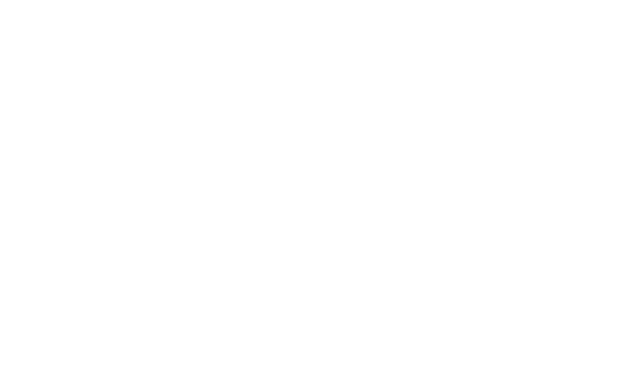
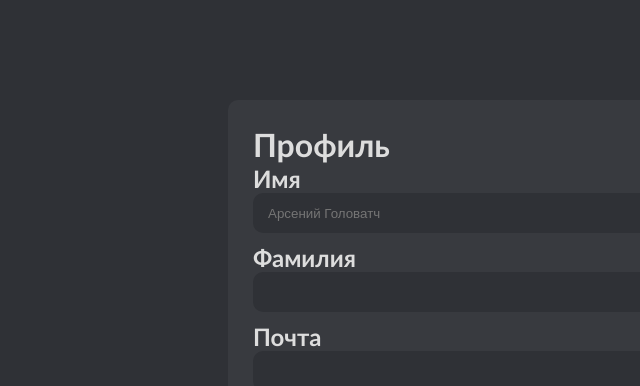
Before and after one commit to di-neh/project, a React (Vite) app in the folder react project/vite-project/: page /profile in a window 1280 px wide. Before the commit this address had no page. Shown: the top 386 px of the page, without its empty margins (156-796 px from the left). Built offline with nearby package versions, Linux system fonts and the light colour scheme.

Commit message:
reborn front part 1

```diff
--- a/react project/vite-project/src/App.tsx
+++ b/react project/vite-project/src/App.tsx
@@ -3,11 +3,13 @@
 import ToDoConteiner from "./components/ToDo/ToDoConteiner.tsx";
 // import styled from "styled-components";
 import Testicula from "./components/auth/Testicula.tsx";
-
+import Profile from "./components/profile/Profile.tsx";
+import Global from "./components/auth/Global.tsx";
 // const AppWrapper = styled.div`
 //   min-height: 100vh;
 //   background: #9b9a9a;
 // `
+
 
 function App() {
 
@@ -17,7 +19,10 @@
       <Routes>
         <Route  path="/main" Component={ToDoConteiner} />
         <Route  path="/auth" Component={Testicula} />
+          <Route  path="/profile" Component={Profile} />
+
       </Routes>
+        <Global></Global>
     </BrowserRouter>
   )
 }
--- a/react project/vite-project/src/components/ToDo/BolvankaKrugTitle.tsx
+++ b/react project/vite-project/src/components/ToDo/BolvankaKrugTitle.tsx
@@ -1,4 +1,5 @@
 import styled from "styled-components";
+import Input from "../auth/Input.tsx";
 
 
 const DivKrug = styled.div`
@@ -9,16 +10,16 @@
     padding: 5px;
 
 `
-const Input = styled.input`
-  background-color: black;
-  width: 100%;
-  border: 0px;
-  text-align:center;
-  color: white;
-  &:focus{
-    outline: none;
-  }
-`
+// const Input = styled.input`
+//   background-color: black;
+//   width: 100%;
+//   border: 0px;
+//   text-align:center;
+//   color: white;
+//   &:focus{
+//     outline: none;
+//   }
+// `
 
 interface IBolvankaKrugTitleProps{
     onInputChange : (value: string) => void;
@@ -35,7 +36,7 @@
     return (
         <>
             <DivKrug>
-                <Input  onChange={handleInputChange} placeholder="Без названия" value = {title}></Input>
+                <Input  onChange={handleInputChange} ph="Без названия" value = {title}></Input>
             </DivKrug>
         </>
     );
--- a/react project/vite-project/src/components/auth/Enter.tsx
+++ b/react project/vite-project/src/components/auth/Enter.tsx
@@ -4,9 +4,11 @@
 import axios from "axios";
 import { useState } from "react";
 import { useNavigate } from "react-router-dom";
+import Input from "./Input.tsx";
+
 
 const EnterWindow = styled.div`
-  background-color: grey;
+  background: #383a3f;
   text-align: center;
   display: flex;
   flex-direction: column;
@@ -17,16 +19,16 @@
   margin-top: 100px;
 `;
 
-const Input = styled.input`
-  background-color: white;
-  width: 100%;
-  border: 0px;
-  text-align:center;
-  color: black;
-  &:focus{
-    outline: none;
-  }
-`
+// const Input = styled.input`
+//   background-color: white;
+//   width: 100%;
+//   border: 0px;
+//   text-align:center;
+//   color: black;
+//   &:focus{
+//     outline: none;
+//   }
+// `
 
 interface IEnterProps{
     onClick?: () => void;
@@ -72,10 +74,11 @@
     }
 
     return (
+
         <EnterWindow>
             <Button btnText={"У вас нет учетной записи?"} onClick={onClick}></Button>
-            <Input placeholder={"Логин"}  onChange = {HandlerInputLoginValue} value={inputLoginVal}></Input>
-            <Input type = "password"  placeholder={"Пароль"} onChange = {HandlerInputPasswordValue} value={inputPasswordnVal}></Input>
+            <Input ph={"Логин"}  onChange = {HandlerInputLoginValue} value={inputLoginVal}></Input>
+            <Input type={"password"}  ph={"Пароль"} onChange = {HandlerInputPasswordValue} value={inputPasswordnVal}></Input>
             <Button btnText = {"Vhod"} onClick={logIn} ></Button>
         </EnterWindow>
     );
--- /dev/null
+++ b/react project/vite-project/src/components/auth/Global.tsx
@@ -0,0 +1,9 @@
+import {createGlobalStyle} from "styled-components";
+
+export default createGlobalStyle`
+body{
+  background: #2F3136;
+}
+
+
+`
--- a/react project/vite-project/src/components/auth/Input.tsx
+++ b/react project/vite-project/src/components/auth/Input.tsx
@@ -2,12 +2,24 @@
 import styled from "styled-components";
 
 interface IInputProps{
-    ph:string
+    ph:string;
+    onChange?: (newValue: string) => void;
+    value?: string;
+    type?: string;
 }
 
 const Inputt = styled.input`
-  width: 300px;
+  width: 100%;
   margin-bottom: 10px;
+  border-radius: 10px;
+  background: #2f3136;
+  color: #ddd;
+  border: 0px;
+  height: 40px;
+  padding-left: 15px;
+  &:focus{
+    outline: none;
+  }
 `
 const Input:React.FC<IInputProps> = ({ph}) => {
     return (
--- /dev/null
+++ b/react project/vite-project/src/components/profile/Profile.tsx
@@ -0,0 +1,31 @@
+import styled from "styled-components";
+import Input from "../auth/Input.tsx";
+
+const Box = styled.div`
+  position: absolute;
+  width: 500px;
+  left: 30%;
+  top: 100px;
+  background: #383a3f;
+  border-radius: 10px;
+  padding: 25px;
+  font-family: Trebuchet MS;
+  color: #ddd;
+`
+const Profile = () => {
+    return (
+        <div>
+            <Box>
+                <h1>Профиль</h1>
+                <h2>Имя</h2>
+                <Input ph={"Арсений Головатч"}></Input>
+                <h2>Фамилия</h2>
+                <Input ph={""}></Input>
+                <h2>Почта</h2>
+                <Input ph={""}></Input>
+            </Box>
+        </div>
+    );
+};
+
+export default Profile;
```
Also changed, not shown: react project/vite-project/src/components/auth/Wrapper.tsx (added, +15 -0 lines).
